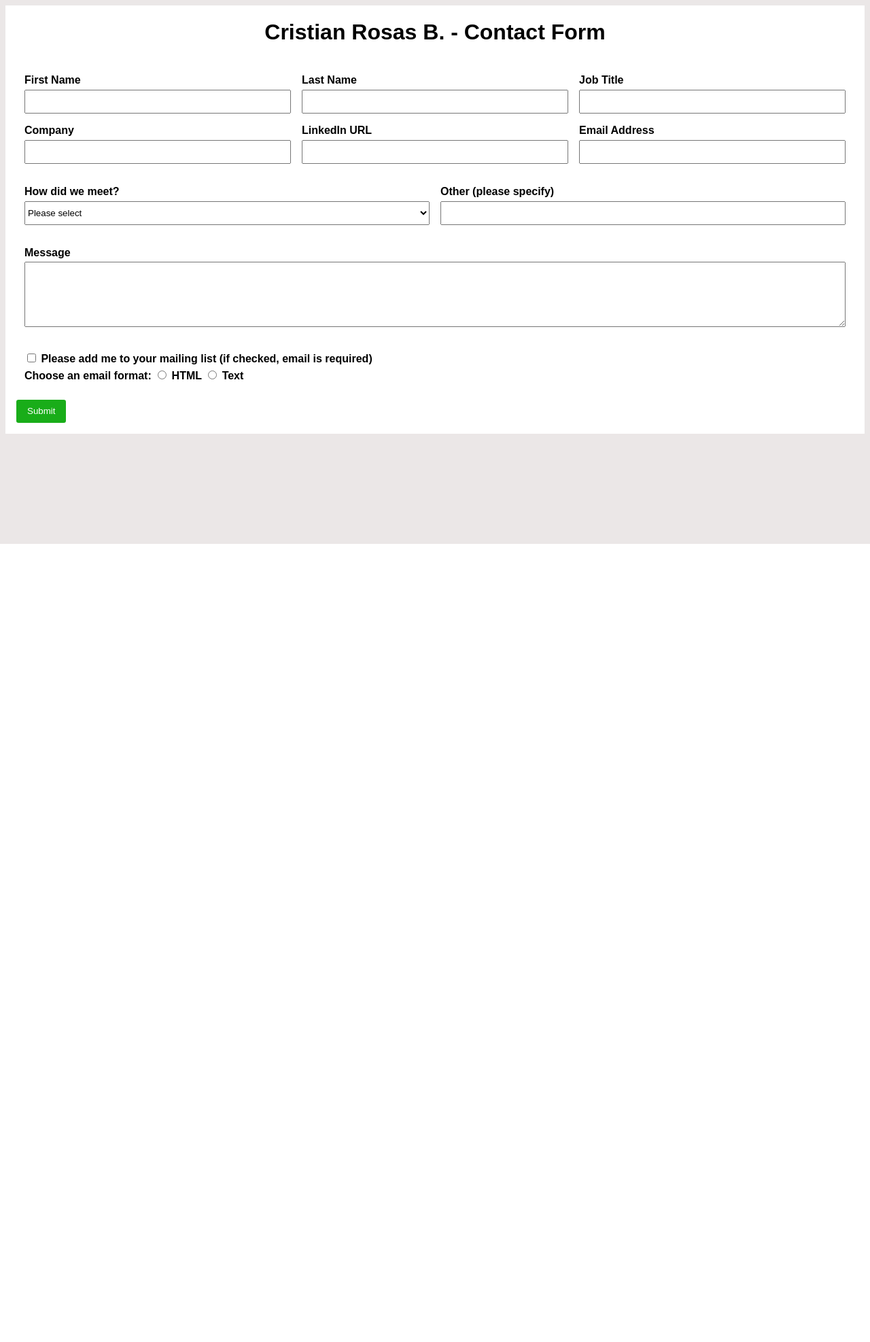
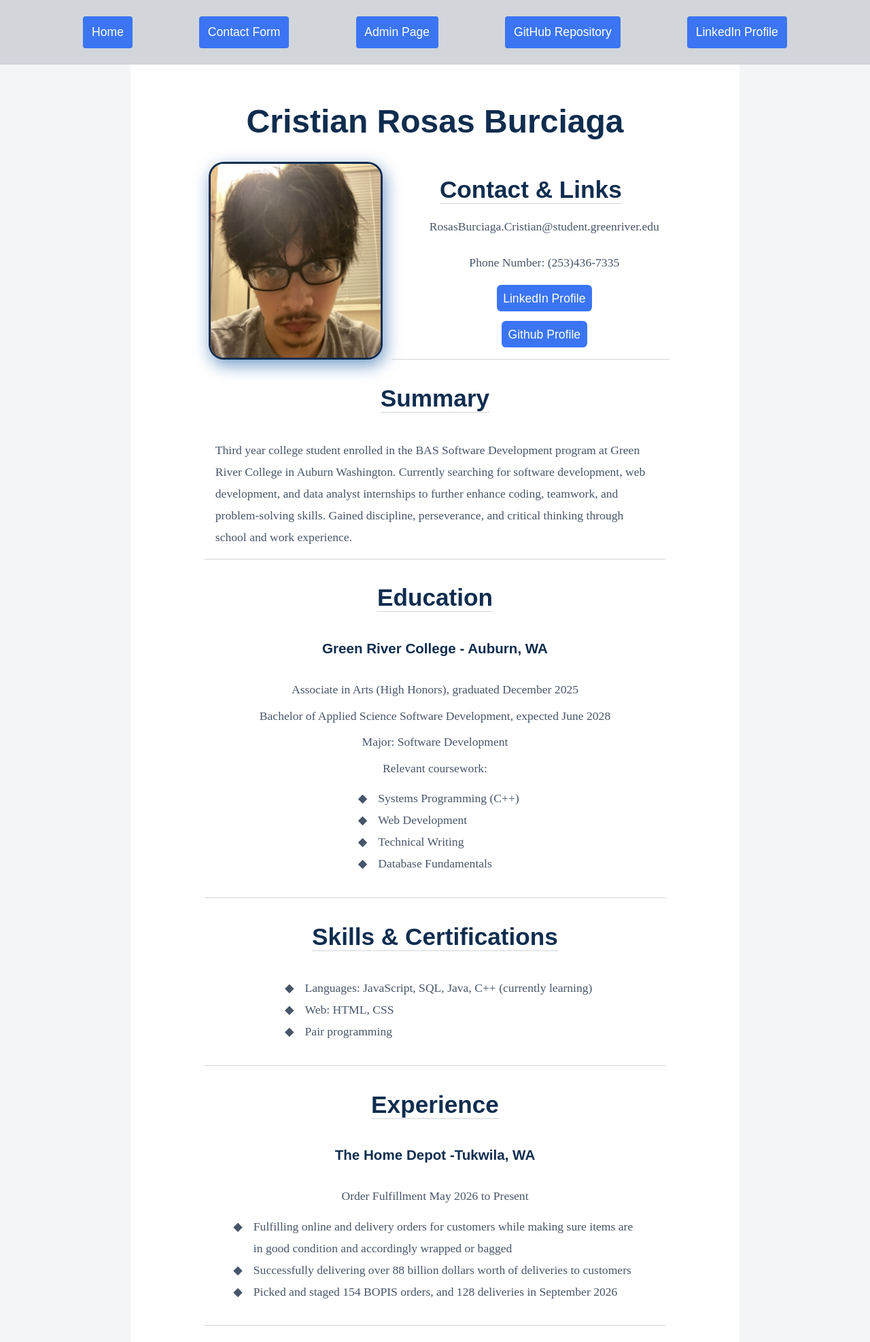
Before and after one commit to CristianRosasBurciaga/Contact-form, a Node server app: page / in a window 1280 px wide. Shown: the whole page at 68% size. Before the commit the page ends 800 px from the top, so only its background shows below. Run offline with Node 20, Linux system fonts and the light colour scheme.

Commit message:
Added ejs templating, ejs nav partial, readjusted routing, and added a table to see all contacts in a user friendly way

```diff
--- a/app.js
+++ b/app.js
@@ -10,30 +10,35 @@ const contacts = [];
 
 //Enable static file serving
 app.use(express.static('public'));
+app.use(express.urlencoded({extended: true}))
+app.set('view engine', 'ejs');
 
-app.use(express.urlencoded({extended: true}))
 
 // Define a default "route" ('/')
 // req: contains information about the incoming request
 // res: allows us to send back a response to the client
 app.get('/', (req, res) => {
-    res.sendFile(`${import.meta.dirname}/views/home.html`)
+    res.render('home');
+});
+
+app.get('/contact-form', (req, res) => {
+    res.render('contact-form');
 });
 
 app.post('/confirm', (req,res) => {
     const contact = req.body;
-
+    contact.timestamp = new Date();
     console.log(contact);
 
     //add contact to contacts array
     contacts.push(contact);
     console.log(contacts);
 
-    res.sendFile(`${import.meta.dirname}/views/confirm.html`, {contact})
+    res.render('confirm', {contact})
 });
 
 app.get('/admin', (req, res) => {
-    res.send(contacts);
+    res.render('admin', {contacts})
 })
 
 // Start the server and listen on the specified port
--- a/package.json
+++ b/package.json
@@ -19,6 +19,10 @@
   },
   "homepage": "https://github.com/CristianRosasBurciaga/Contact-form#readme",
   "dependencies": {
+    "ejs": "^7.0.2",
     "express": "^5.3.0"
+  },
+  "devDependencies": {
+    "nodemon": "^3.1.14"
   }
 }
--- a/public/scripts/contact.js
+++ b/public/scripts/contact.js
@@ -23,7 +23,7 @@ document.getElementById("contact-form").onsubmit = () => {
     //form validation for LinkedIn url
     //LinkedIn URL is optional
     //But if it is filled, it must start with https://linkedin.com/in/
-    let linkedInURL = document.getElementById("linkedin").value;
+    let linkedInURL = document.getElementById("linkedin").value.trim();
     if(linkedInURL !== "") {
     let regexLinkedIn = /^https:\/\/linkedin\.com\/in\/+/;
 
@@ -35,8 +35,12 @@ document.getElementById("contact-form").onsubmit = () => {
 
      //form validation for how we met
     let howMeet = document.getElementById("how-meet").value;
+    let other = document.getElementById("other").value.trim();
     if(howMeet === "none") {
         document.getElementById("error-how-meet").style.display = "block";
+        valid = false;
+    } else if(howMeet === "other") {
+        document.getElementById("error-other").style.display = "block";
         valid = false;
     }
 
--- a/public/styles/styles.css
+++ b/public/styles/form-styles.css
@@ -6,13 +6,17 @@
 body {
     background-color: rgb(235, 231, 231);
     font-family:Arial, Helvetica, sans-serif;
+    font-size: 1.1rem;
+    margin: 0;
 }
 
 #content-container {
     background-color: white;
     display: flex;
     flex-direction: column;
-
+    max-width: 70%;
+    padding: 1.5rem;
+    margin: 0 auto;
 }
 
 /* displaying general info as grid */
@@ -73,7 +77,7 @@ label {
         grid-area: meet-selection;
     }
 
-    #specify-group {
+    #other-group {
         grid-area: specify;
     }
 
--- /dev/null
+++ b/public/styles/nav-styles.css
@@ -0,0 +1,28 @@
+body {
+    margin: 0;
+}
+
+nav {
+    background-color:#D2D6DB;
+    width: 100%;
+    position: sticky;
+    top: 0;
+    padding: 1.5rem;
+}
+
+#link-container {
+    display: flex;
+    justify-content: space-evenly;
+    border: none;
+}
+
+a{
+    background-color: #3b75f3;
+    color: white;
+    font-family:Arial, Helvetica, sans-serif;
+    padding: 0.8rem;
+    border-radius: 0.25rem;
+    text-decoration: none;
+} a:hover {
+    background-color: #1D4ED8;
+}
--- /dev/null
+++ b/public/styles/portfolio-styles.css
@@ -0,0 +1,182 @@
+* {
+    box-sizing: border-box;
+}
+
+:root {
+     /* Variables */
+    --heading-color:  #102D4F;
+    --borders: 1px solid #D2D6DB;
+    --text-color: #475569;
+    --button-color: #3b75f3;
+    --button-hover: #1D4ED8;
+}
+
+body {
+    background-color: #F3F5F7;
+    font-size: 1.1rem;
+    margin: 0
+}
+
+#content-container {
+    max-width: 70%;
+    background-color: white;
+    padding: 1.5rem;
+    margin: 0 auto;
+    border: none;
+}
+
+#table-container {
+    padding: 0 1rem;
+}
+
+div, section {
+    border-bottom: var(--borders);
+}
+
+h1, h2, h3 {
+    font-family: sans-serif;
+}
+
+h1{
+    width: 90%;
+    color: var(--heading-color);
+    font-size: 3rem;
+    text-align: center;
+}
+
+h2 {
+    display: inline-block;
+    color: var(--heading-color);
+    font-size: 2.2rem;
+    margin: 1.3rem 0;
+    border-bottom: var(--borders);
+
+}
+
+h3 {
+    color: var(--heading-color);
+}
+
+ul {
+    list-style: circle;
+
+    li {
+        color: var(--text-color);
+        line-height: 2rem;
+        padding: 0 1rem;
+    }
+    li::marker {
+        content: "◆";
+    }
+}
+
+
+p{
+    color: var(--text-color);
+    /* padding: 0 1rem; */
+    margin-bottom: 0;
+}
+
+header {
+   display: flex;
+   flex-wrap: wrap;
+   justify-content: center;
+
+   #profile-pic {
+    margin: 0 0.8rem;
+    object-fit: cover;
+    border-radius: 1.4rem;
+    border: 3px solid var(--heading-color);
+    box-shadow: 0.2rem 0.5rem 1.5rem #024b9d91; ;
+
+   }
+
+    #contacts ul {
+        list-style: none;
+        display: flex;
+        flex-direction: column;
+        align-items: center;
+
+        li {
+            margin: 0 0 1.3rem 0;
+            a {
+                background-color: var(--button-color);
+                color: white;
+                padding: 0.6rem;
+                line-height: 2rem;
+                border-radius: .4rem;
+                text-decoration: none;
+            }
+            a:hover {
+                background-color: var(--button-hover);
+            }
+
+            a:focus {
+                background-color: var(--button-hover);
+                border: 3px solid black;
+            }
+        }
+        li::marker {
+            content: none;
+        }
+    }
+}
+
+#contacts {
+    max-width: 80%;
+    display: flex;
+    flex-direction: column;
+    align-items: center;
+    h2, ul {
+        margin-bottom: 0;
+    }
+}
+
+#summary p {
+    line-height: 2rem;
+}
+
+
+.section {
+    width:80%;
+    padding: 1rem;
+    margin: 0 auto;
+    display: flex;
+    flex-flow: column wrap;
+    align-items: center;
+}
+
+@media screen and (min-width: 600px) and (max-width: 768px) {
+    #content-container {
+        min-width:100%;
+        margin: 0;
+    }
+}
+
+@media screen and (max-width: 599px) {
+    body {
+        font-size: 0.9rem;
+    }
+
+    h1 {
+        font-size: 2.2rem;
+    }
+
+    h2 {
+        font-size:1.8rem;
+    }
+
+    ul {
+        padding: 0;
+    }
+
+    #content-container {
+        min-width:100%;
+        margin: 0;
+    }
+
+    .section, #contacts {
+        padding: 0.2rem;
+    }
+
+}
--- a/views/home.html
+++ b/views/contact-form.ejs
@@ -4,11 +4,13 @@
     <meta charset="UTF-8">
     <meta name="viewport" content="width=device-width, initial-scale=1.0">
     <link rel="icon" href="/images/favicon.png">
-    <link rel="stylesheet" href="/styles/styles.css">
+    <link rel="stylesheet" href="/styles/form-styles.css">
+    <link rel="stylesheet" href="/styles/nav-styles.css">
     <script src="/scripts/contact.js" defer></script>
     <title>Contact Form</title>
 </head>
 <body>
+    <%- include('partials/nav') %>
     <div id="content-container">
     <h1>Cristian Rosas B. - Contact Form</h1>
 
@@ -58,21 +60,22 @@
         <fieldset id="meeting">
            <!-- Dropdown select on how we met -->
            <div id="how-meet-group">
-                <label for="how-meet"> How did we meet?</label>
-                <select name="how-meet" id="how-meet">
+                <label for="howMeet"> How did we meet?</label>
+                <select name="howMeet" id="how-meet">
                     <option value="none">Please select</option>
-                    <option value="networking">Networking Event</option>
-                    <option value="work">Workplace</option>
-                    <option value="online">Online meeting</option>
+                    <option value="Networking Event">Networking Event</option>
+                    <option value="Workplace">Workplace</option>
+                    <option value="Online Meeting">Online meeting</option>
                     <option value="other">Other</option>
                 </select>
                 <span class="error" id="error-how-meet">How we met is required</span>
             </div>
 
                 <!-- If other was picked, enter how -->
-                 <div id="specify-group">
-                    <label for="other-specify">Other (please specify)</label>
-                    <input type="text" name="other-specify" id="other-specify">
+                 <div id="other-group">
+                    <label for="other">Other (please specify)</label>
+                    <input type="text" name="other" id="other">
+                <span class="error" id="error-other">How we met is required</span>
                  </div>
 
         </fieldset>
--- /dev/null
+++ b/views/home.ejs
@@ -0,0 +1,77 @@
+<!DOCTYPE html>
+<html lang="en">
+<head>
+    <meta charset="UTF-8">
+    <meta name="viewport" content="width=device-width, initial-scale=1.0">
+    <link rel="icon" href="images/favicon.png">
+    <link rel="stylesheet" href="/styles/portfolio-styles.css">
+    <link rel="stylesheet" href="/styles/nav-styles.css">
+
+    <title>Cristian R.B. Portfolio</title>
+</head>
+<body>
+    <%- include('partials/nav') %>
+    <div id="content-container">
+        <header>
+            <h1>Cristian Rosas Burciaga</h1>
+            <img id="profile-pic" src="images/profile.png" alt="profile picture">
+            <div id="contacts">
+                <h2>Contact & Links</h2>
+                <ul>
+                    <li>RosasBurciaga.Cristian@student.greenriver.edu</li>
+                    <li>Phone Number: (253)436-7335</li>
+                    <li><a href="https://www.linkedin.com/in/cristian-rosas-burciaga-47895243a/" target="_blank">LinkedIn Profile</a></li>
+                    <li><a href="https://github.com/CristianRosasBurciaga" target="_blank">Github Profile</a></li>
+                </ul>
+            </div>
+        </header>
+
+        <section id="summary" class="section">
+            <h2>Summary</h2>
+            <p>Third year college student enrolled in the BAS Software Development program at Green River College in Auburn Washington.
+                Currently searching for software development, web development, and data analyst internships to further enhance coding,
+                teamwork, and problem-solving skills. Gained discipline, perseverance, and critical thinking through school and work experience.
+            </p>
+        </section>
+
+        <main>
+            <div id="education" class="section">
+                <h2>Education</h2>
+                <h3>Green River College - Auburn, WA</h3>
+                <p>Associate in Arts (High Honors), graduated December 2025</p>
+                <p>Bachelor of Applied Science Software Development, expected June 2028</p>
+                <p>Major: Software Development </p>
+                <p>Relevant coursework:</p>
+                <ul>
+                    <li>Systems Programming (C++)</li>
+                    <li>Web Development</li>
+                    <li>Technical Writing</li>
+                    <li>Database Fundamentals</li>
+                </ul>
+            </div>
+
+            <div id="skills" class="section">
+                <h2>Skills & Certifications</h2>
+                <ul>
+                    <li>Languages: JavaScript, SQL, Java, C++ (currently learning)</li>
+                    <li>Web: HTML, CSS</li>
+                    <li>Pair programming</li>
+                </ul>
+
+            </div>
+
+            <div id="experience" class="section">
+                <h2>Experience</h2>
+                <h3>The Home Depot -Tukwila, WA</h3>
+                <p>Order Fulfillment   May 2026 to Present</p>
+                <ul>
+                    <li>Fulfilling online and delivery orders for customers while making sure items are in good condition and accordingly wrapped or bagged</li>
+                    <li>Successfully delivering over 88 billion dollars worth of deliveries to customers</li>
+                    <li>Picked and staged 154 BOPIS orders, and 128 deliveries in September 2026</li>
+                </ul>
+            </div>
+        </main>
+    </div>
+
+</body>
+</html>
--- /dev/null
+++ b/views/partials/nav.ejs
@@ -0,0 +1,9 @@
+<nav>
+    <div id="link-container">
+    <a href="/">Home</a>
+    <a href="/contact-form">Contact Form</a>
+    <a href="/admin">Admin Page</a>
+    <a href="https://github.com/CristianRosasBurciaga/Contact-form" target="_blank">GitHub Repository</a>
+    <a href="https://www.linkedin.com/in/cristian-rosasb/" target="_blank">LinkedIn Profile</a>
+    </div>
+  </nav>
```
Also changed, not shown: views/admin.ejs (added, +65 -0 lines), views/admin.html (deleted, +0 -12 lines), views/confirm.ejs (added, +30 -0 lines), views/confirm.html (deleted, +0 -12 lines), public/images/profile.png (added), 1 other file.
